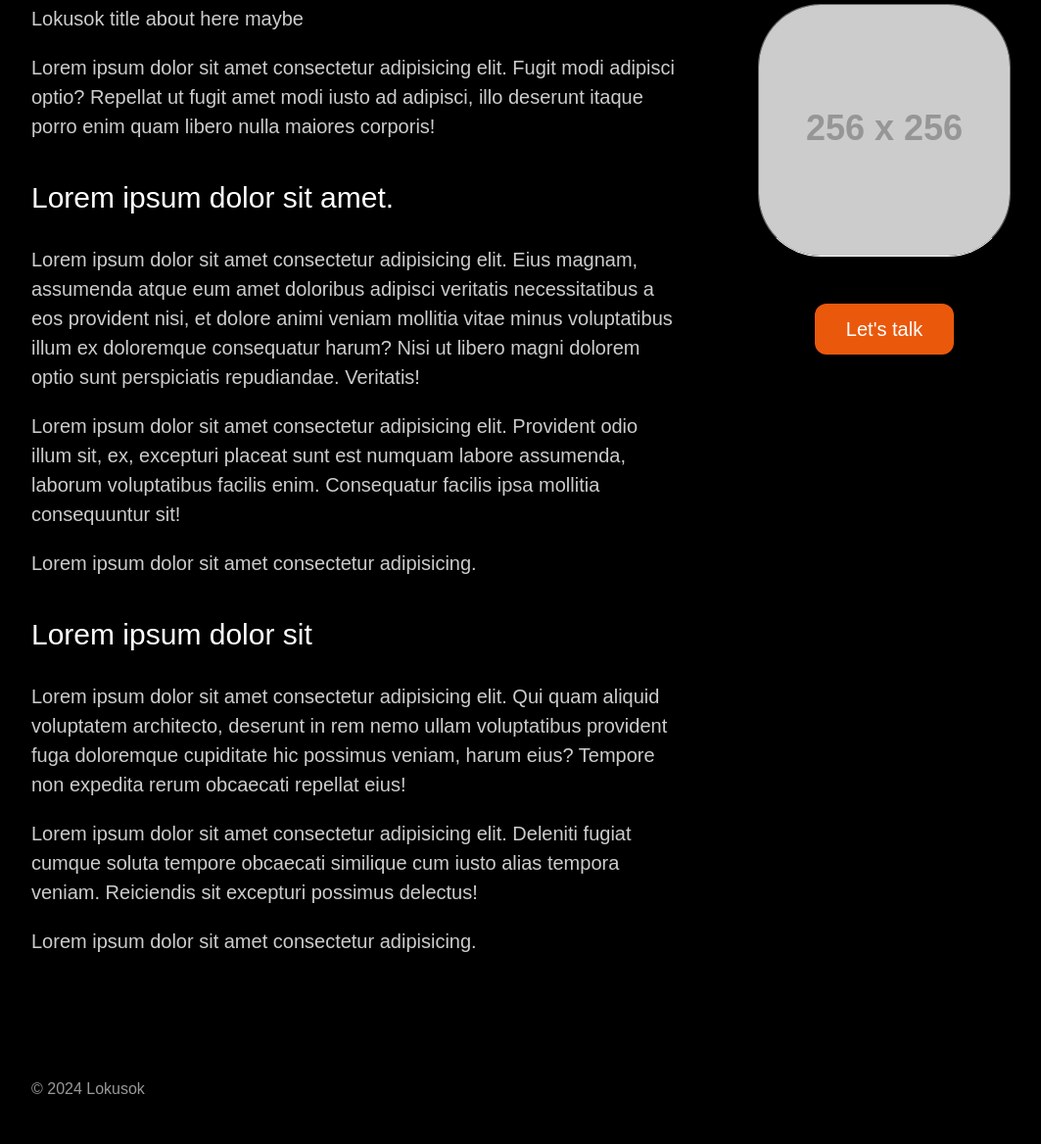
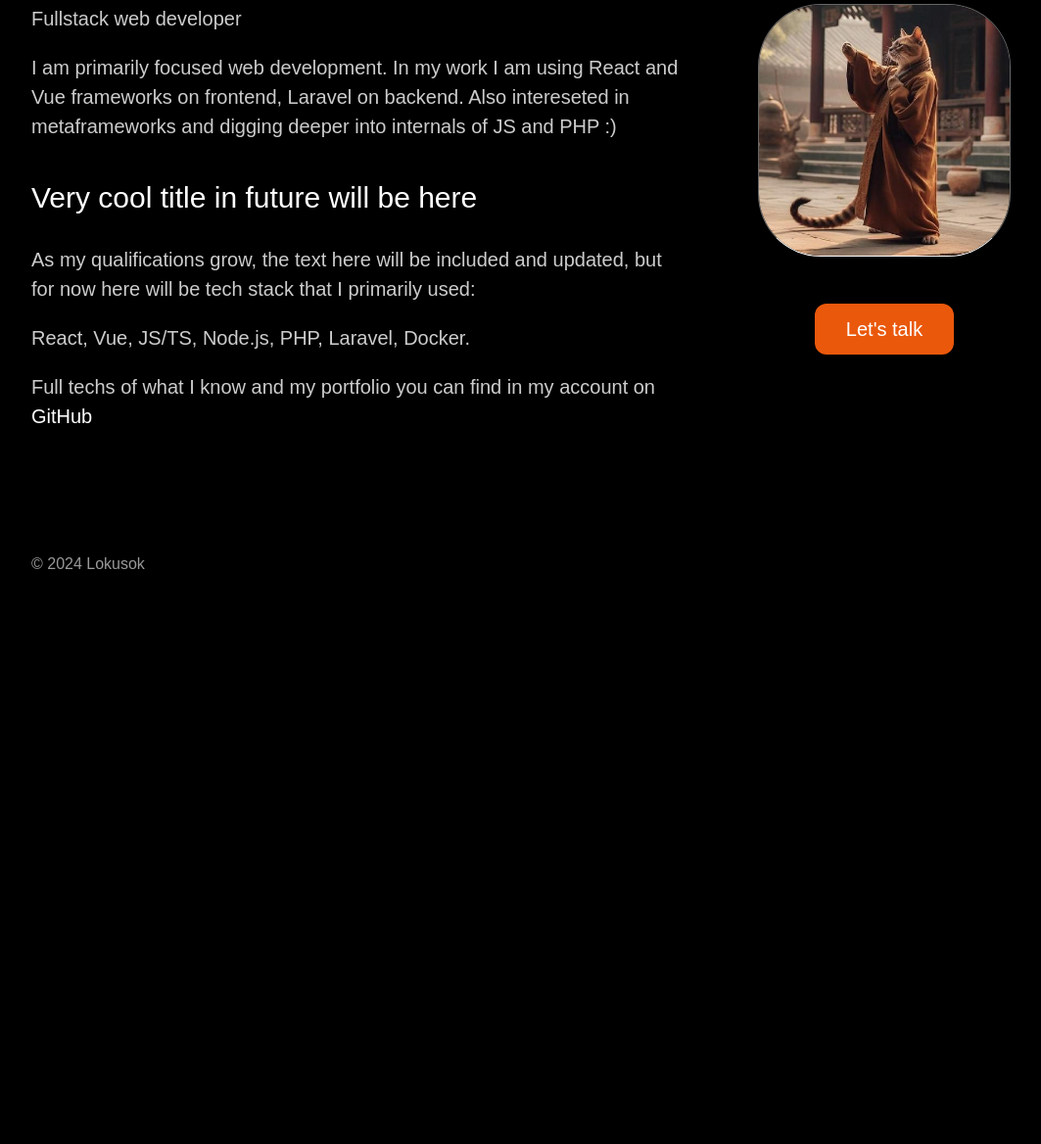
Before and after one commit to Lokusok/lokusok-s, an Astro site: page / in a window 1280 px wide. Shown: the part 226-1394 px from the top of the page at 98% size, without its empty margins (108-1171 px from the left). After the commit the page ends 858 px from the top, so only its background shows below. Built offline with nearby package versions, Linux system fonts and the light colour scheme; Astro itself is replaced by a stand-in of ours; placeholder pictures from the web are drawn by us; a web font is replaced by a local one.

Commit message:
All done

```diff
--- a/src/components/Header.astro
+++ b/src/components/Header.astro
@@ -105,10 +105,8 @@ const { hasHomeLink = true } = Astro.props;
     @media (max-width: 640px) {
         .header__row {
             justify-content: center;
-        }
-
-        .header__title {
-            display: none;
+            flex-direction: column;
+            row-gap: 10px;
         }
     }
 </style>
--- a/src/layouts/Layout.astro
+++ b/src/layouts/Layout.astro
@@ -16,6 +16,8 @@ const { hasHomeLink } = Astro.props;
         <meta charset="UTF-8" />
         <meta name="viewport" content="width=device-width, initial-scale=1.0" />
         <title>Lokusok</title>
+
+        <link rel="icon" href="/favicon.png" />
 
         <link rel="preconnect" href="https://fonts.bunny.net" />
         <link
--- a/src/pages/index.astro
+++ b/src/pages/index.astro
@@ -3,6 +3,9 @@ import Layout from "../layouts/Layout.astro";
 
 import Content from "../components/Content.astro";
 import Title from "../components/Title.astro";
+
+import { Image } from "astro:assets";
+import AvatarImage from "../assets/lokus.jpeg";
 ---
 
 <Layout hasHomeLink={false}>
@@ -12,71 +15,48 @@ import Title from "../components/Title.astro";
         <div class="about">
             <div class="about__info">
                 <div class="text-wrapper">
-                    <p class="text">Lokusok title about here maybe</p>
+                    <p class="text">Fullstack web developer</p>
                     <p class="text">
-                        Lorem ipsum dolor sit amet consectetur adipisicing elit.
-                        Fugit modi adipisci optio? Repellat ut fugit amet modi
-                        iusto ad adipisci, illo deserunt itaque porro enim quam
-                        libero nulla maiores corporis!
+                        I am primarily focused web development. In my work I am
+                        using React and Vue frameworks on frontend, Laravel on
+                        backend. Also intereseted in metaframeworks and digging
+                        deeper into internals of JS and PHP :)
                     </p>
                 </div>
 
                 <div class="text-wrapper">
                     <h3 class="text-wrapper__title">
-                        Lorem ipsum dolor sit amet.
+                        Very cool title in future will be here
                     </h3>
 
                     <p class="text">
-                        Lorem ipsum dolor sit amet consectetur adipisicing elit.
-                        Eius magnam, assumenda atque eum amet doloribus adipisci
-                        veritatis necessitatibus a eos provident nisi, et dolore
-                        animi veniam mollitia vitae minus voluptatibus illum ex
-                        doloremque consequatur harum? Nisi ut libero magni
-                        dolorem optio sunt perspiciatis repudiandae. Veritatis!
+                        As my qualifications grow, the text here will be
+                        included and updated, but for now here will be tech
+                        stack that I primarily used:
                     </p>
 
                     <p class="text">
-                        Lorem ipsum dolor sit amet consectetur adipisicing elit.
-                        Provident odio illum sit, ex, excepturi placeat sunt est
-                        numquam labore assumenda, laborum voluptatibus facilis
-                        enim. Consequatur facilis ipsa mollitia consequuntur
-                        sit!
+                        React, Vue, JS/TS, Node.js, PHP, Laravel, Docker.
                     </p>
 
                     <p class="text">
-                        Lorem ipsum dolor sit amet consectetur adipisicing.
-                    </p>
-                </div>
-
-                <div class="text-wrapper">
-                    <h3 class="text-wrapper__title">Lorem ipsum dolor sit</h3>
-
-                    <p class="text">
-                        Lorem ipsum dolor sit amet consectetur adipisicing elit.
-                        Qui quam aliquid voluptatem architecto, deserunt in rem
-                        nemo ullam voluptatibus provident fuga doloremque
-                        cupiditate hic possimus veniam, harum eius? Tempore non
-                        expedita rerum obcaecati repellat eius!
-                    </p>
-
-                    <p class="text">
-                        Lorem ipsum dolor sit amet consectetur adipisicing elit.
-                        Deleniti fugiat cumque soluta tempore obcaecati
-                        similique cum iusto alias tempora veniam. Reiciendis sit
-                        excepturi possimus delectus!
-                    </p>
-
-                    <p class="text">
-                        Lorem ipsum dolor sit amet consectetur adipisicing.
+                        Full techs of what I know and my portfolio you can find
+                        in my account on <a
+                            class="text__link"
+                            href="https://github.com/lokusok"
+                            target="_blank"
+                        >
+                            GitHub
+                        </a>
                     </p>
                 </div>
             </div>
 
             <div class="person">
                 <div class="person__row">
-                    <img
+                    <Image
                         class="person__avatar"
-                        src="https://placehold.co/256x256"
+                        src={AvatarImage}
                         alt="Lokusok"
                     />
 
@@ -125,6 +105,8 @@ import Title from "../components/Title.astro";
         border-top-right-radius: 64px;
         border-top-style: solid;
         border-top-width: 1.25px;
+        max-width: 256px;
+        max-height: 256px;
     }
 
     .person__row {
@@ -167,6 +149,34 @@ import Title from "../components/Title.astro";
         line-height: 36px;
     }
 
+    .text__link {
+        color: #fff;
+        text-decoration: none;
+        font-weight: 400;
+        position: relative;
+        transition: opacity ease 0.2s;
+    }
+
+    .text__link:hover {
+        opacity: 0.8;
+    }
+
+    .text__link:active {
+        opacity: 0.7;
+    }
+
+    .text__link::before {
+        content: "";
+        background-color: rgba(255, 255, 255, 0.6);
+        position: absolute;
+        left: 50%;
+        transform: translateX(-54%);
+        bottom: -2px;
+        display: block;
+        width: 90%;
+        height: 2px;
+    }
+
     @media (max-width: 1048px) {
         .about {
             flex-direction: column;
```
Also changed, not shown: public/favicon.png (added), public/favicon.svg (deleted), src/assets/lokus.jpeg (added).
